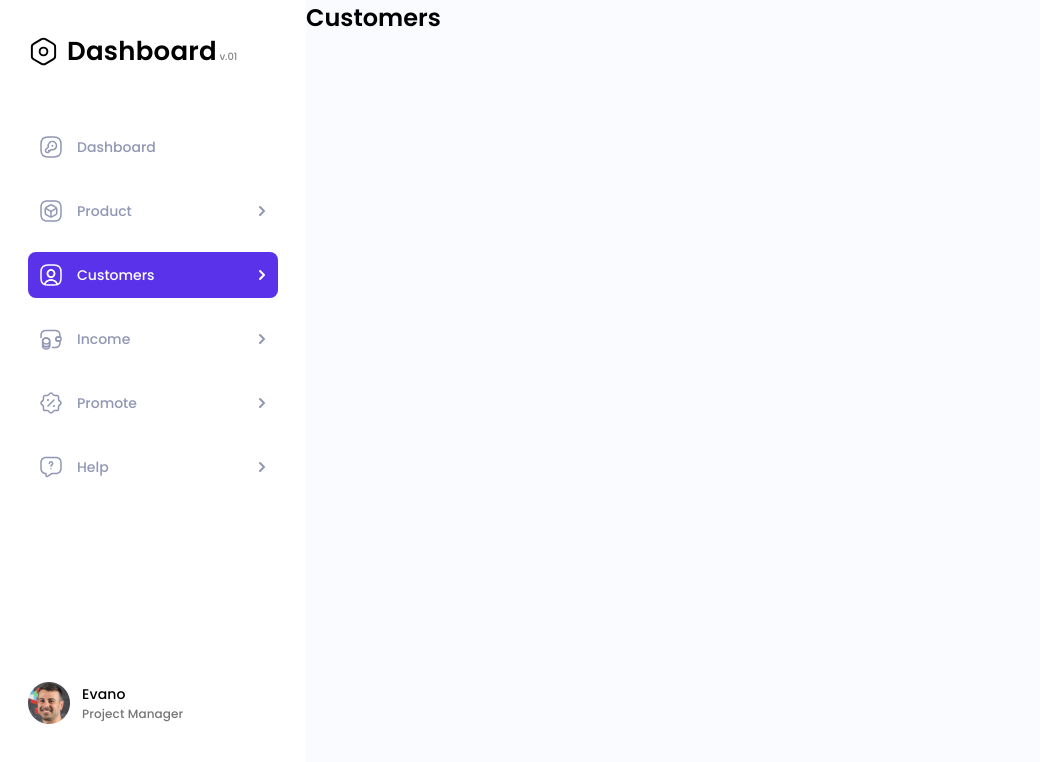
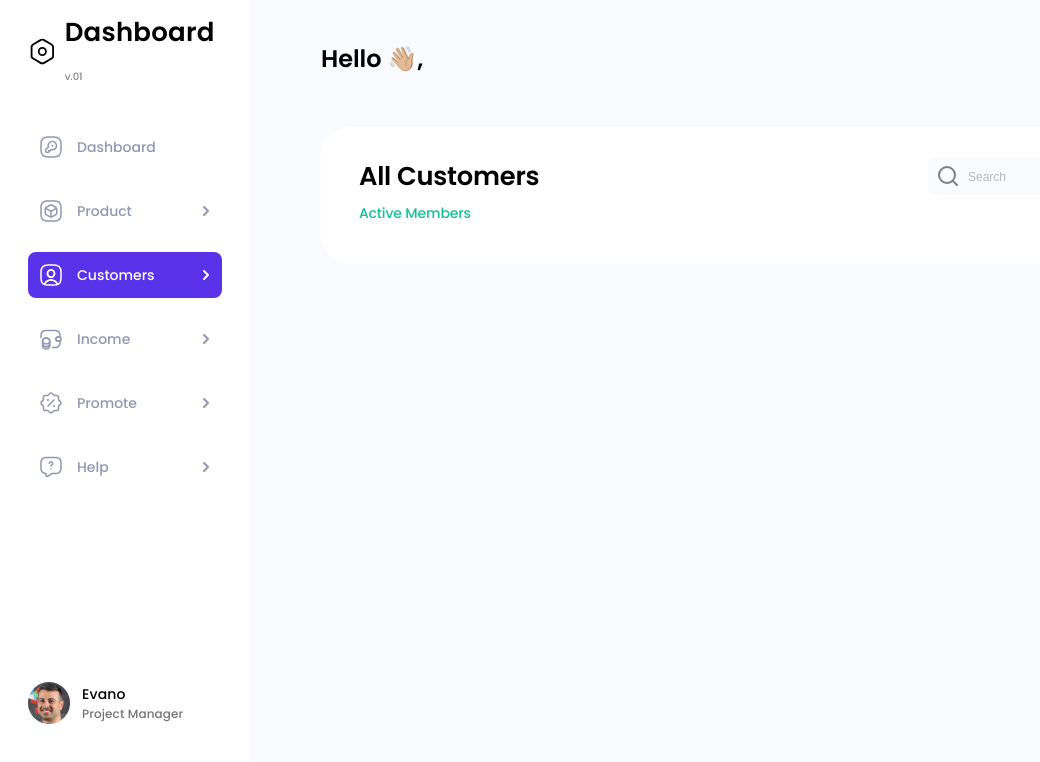
Before and after one commit to nsihor/dashboard_customers, a React (Create React App) app: page /customers in a window 1280 px wide. Shown: the top 762 px of the page, without its empty margins (0-1040 px from the left). Built offline with nearby package versions, Linux system fonts and the light colour scheme.

Commit message:
start customers page

```diff
--- a/src/App.js
+++ b/src/App.js
@@ -2,10 +2,10 @@ import {Routes, Route} from "react-router-dom";
 import Layout from "./components/Layout/Layout";
 import Main from "./pages/Main";
 import Product from "./pages/Product";
-import Customers from "./pages/Customers";
+import Customers from "./pages/Customers/Customers";
 import Income from "./pages/Income";
 import Promote from "./pages/Promote";
-import Help from "./pages/help";
+import Help from "./pages/Help";
 
 function App() {
 
--- /dev/null
+++ b/src/components/CustomersBlock/CustomersBlock.jsx
@@ -0,0 +1,18 @@
+import styles from "./styles.module.scss"
+import PageTitle from "../PageTitle/PageTitle";
+import Search from "../Search/Search";
+import Table from "../Table/Table";
+
+const CustomersBlock = () => {
+    return (
+        <div className={styles.container}>
+            <div className={styles.container__top}>
+                <PageTitle page='All Customers' addText='Active Members'/>
+                <Search handleChange={() => {}}/>
+            </div>
+            <Table/>
+        </div>
+    )
+}
+
+export default CustomersBlock;
--- /dev/null
+++ b/src/components/CustomersBlock/styles.module.scss
@@ -0,0 +1,10 @@
+.container {
+  padding: 30px 38px 40px;
+  background-color: var(--bg-color-w);
+  border-radius: 30px;
+
+  &__top {
+    display: flex;
+    justify-content: space-between;
+  }
+}
--- a/src/components/Search/styles.module.scss
+++ b/src/components/Search/styles.module.scss
@@ -20,8 +20,7 @@
   &__svg {
     position: absolute;
     left: 8px;
-    top: 50%;
-    transform: translateY(-50%);
+    top: 7px;
 
     width: 24px;
     height: 24px;
--- /dev/null
+++ b/src/components/Table/Table.jsx
@@ -0,0 +1,7 @@
+const Table = () => {
+    return (
+        <table></table>
+    )
+}
+
+export default Table;
--- /dev/null
+++ b/src/components/Table/styles.module.scss
@@ -0,0 +1,3 @@
+.container {
+
+}
--- a/src/pages/Customers.jsx
+++ /dev/null
@@ -1,7 +0,0 @@
-const Customers = () => (
-    <div>
-        <h2>Customers</h2>
-    </div>
-)
-
-export default Customers;
--- /dev/null
+++ b/src/pages/Customers/Customers.jsx
@@ -0,0 +1,14 @@
+import styles from "./styles.module.scss"
+import Greeting from "../../components/Greeting/Greeting";
+import CustomersBlock from "../../components/CustomersBlock/CustomersBlock";
+
+const Customers = () => (
+    <div className={styles.container}>
+        <div className={styles.container__greeting}>
+            <Greeting/>
+        </div>
+        <CustomersBlock/>
+    </div>
+)
+
+export default Customers;
--- /dev/null
+++ b/src/pages/Customers/styles.module.scss
@@ -0,0 +1,8 @@
+.container {
+  width: 100%;
+  padding: 41px 95px 258px 71px;
+
+  &__greeting {
+    margin-bottom: 51px;
+  }
+}
```
Also changed, not shown: src/pages/Help.jsx (renamed from src/pages/help.jsx).
